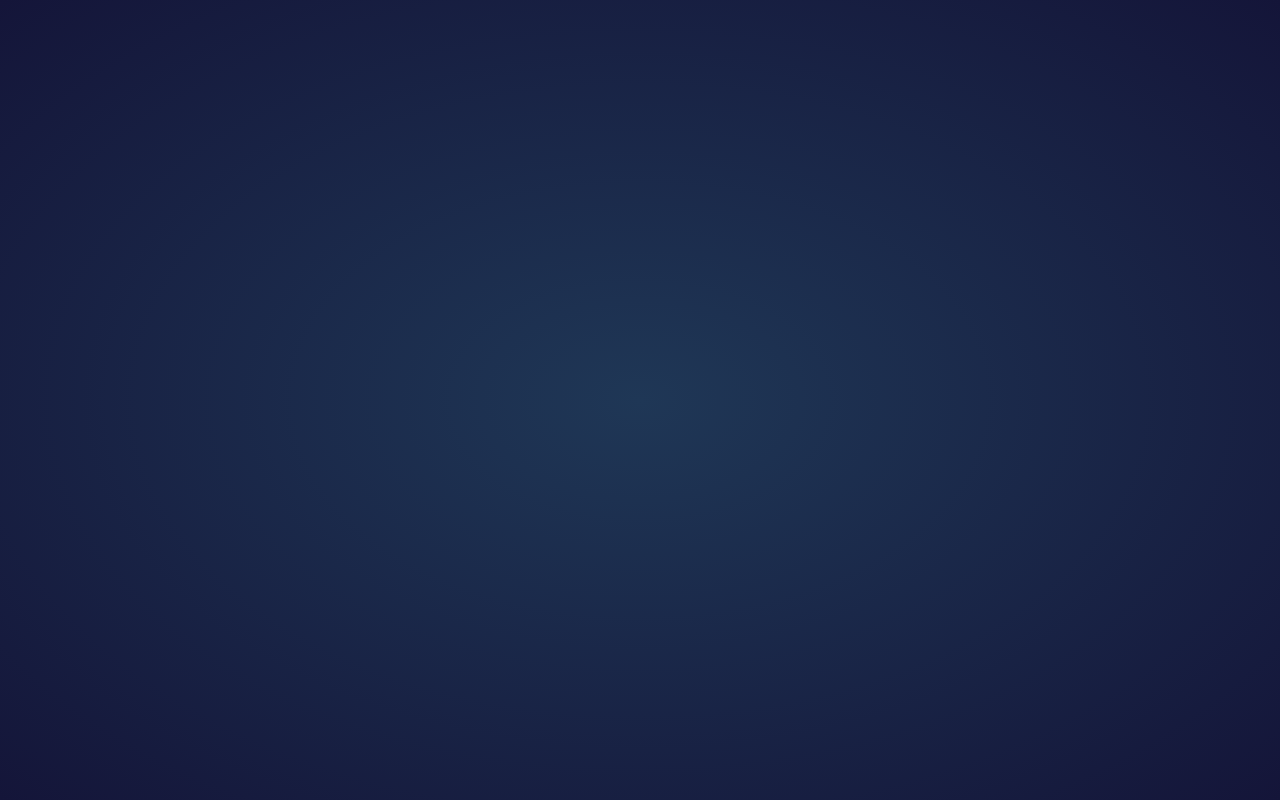
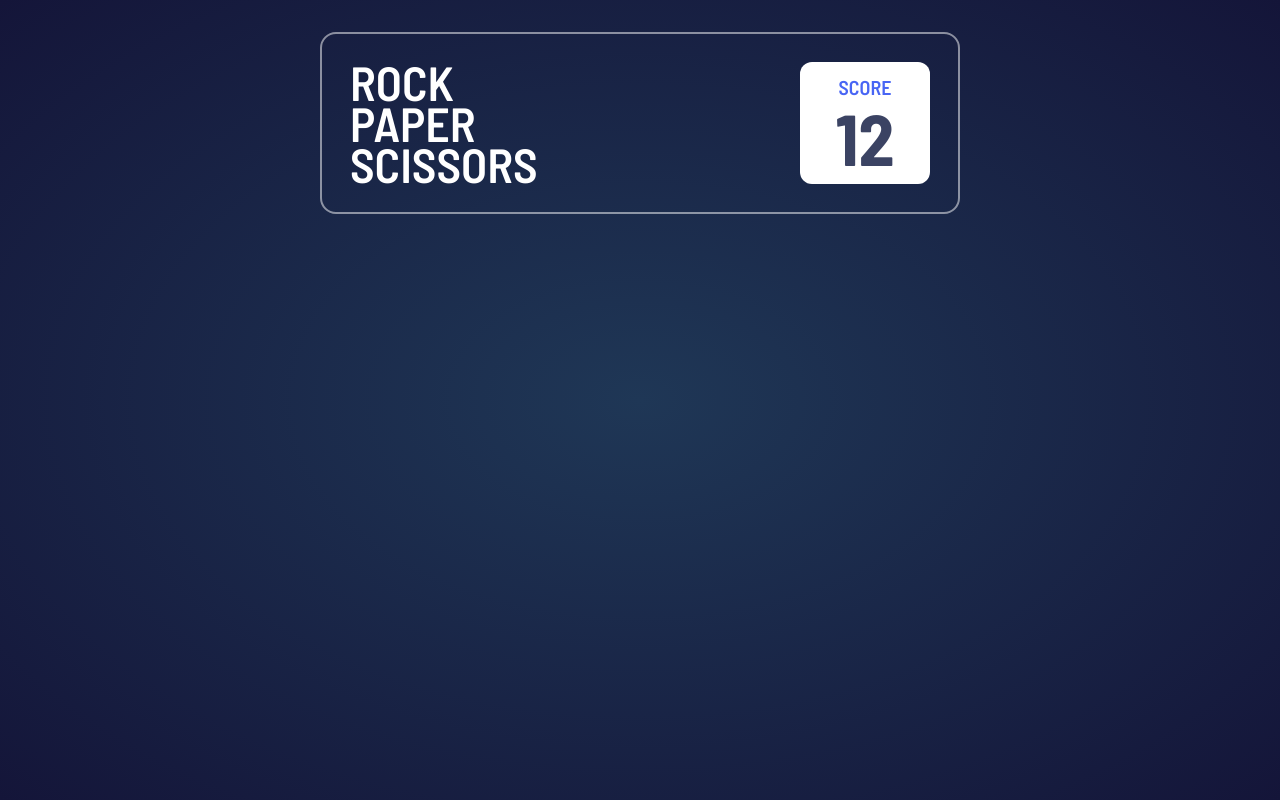
Before and after one commit to dew-dr0p/10---rock-paper-scissors-project, a Vue app: page / in a window 1280 px wide. Built offline with nearby package versions, Linux system fonts and the light colour scheme.

Commit message:
Finished Page Header for desktop

```diff
--- a/src/App.vue
+++ b/src/App.vue
@@ -1,13 +1,14 @@
 <script setup lang="ts">
-
+import PageHeader from './components/PageHeader.vue';
+import MainPage from './components/MainPage.vue';
 </script>
 
 <template>
   <header>
-
+    <PageHeader />
   </header>
 
   <main>
-
+    <MainPage />
   </main>
 </template>
--- a/src/assets/main.css
+++ b/src/assets/main.css
@@ -27,7 +27,7 @@ body {
   font-weight: normal;
 }
 
-@media (min-width: 1024px) {
+/* @media (min-width: 1024px) {
   body {
     display: flex;
     place-items: center;
@@ -35,7 +35,6 @@ body {
 
   #app {
     display: grid;
-    grid-template-columns: 1fr 1fr;
     padding: 0 2rem;
   }
-}
+} */
--- /dev/null
+++ b/src/components/MainPage.vue
@@ -0,0 +1,5 @@
+<template>
+    <div>
+
+    </div>
+</template>
--- /dev/null
+++ b/src/components/PageHeader.vue
@@ -0,0 +1,15 @@
+<template>
+    <div class="p-7 border-2 border-[#FFF] rounded-2xl max-w-[50vw] m-auto border-opacity-50 uppercase">
+        <div class="grid grid-cols-2 gap-80">
+            <div class="text-5xl leading-[0.85]">
+                <p class="">Rock</p>
+                <p>Paper</p>
+                <p>Scissors</p>
+            </div>
+            <div class="bg-[#FFF] text-text-dark justify-center items-center flex flex-col rounded-xl">
+                <p class="text-gradients-paperA text-xl">Score</p>
+                <h5 class="text-7xl font-bold">12</h5>
+            </div>
+        </div>
+    </div>
+</template>
```
